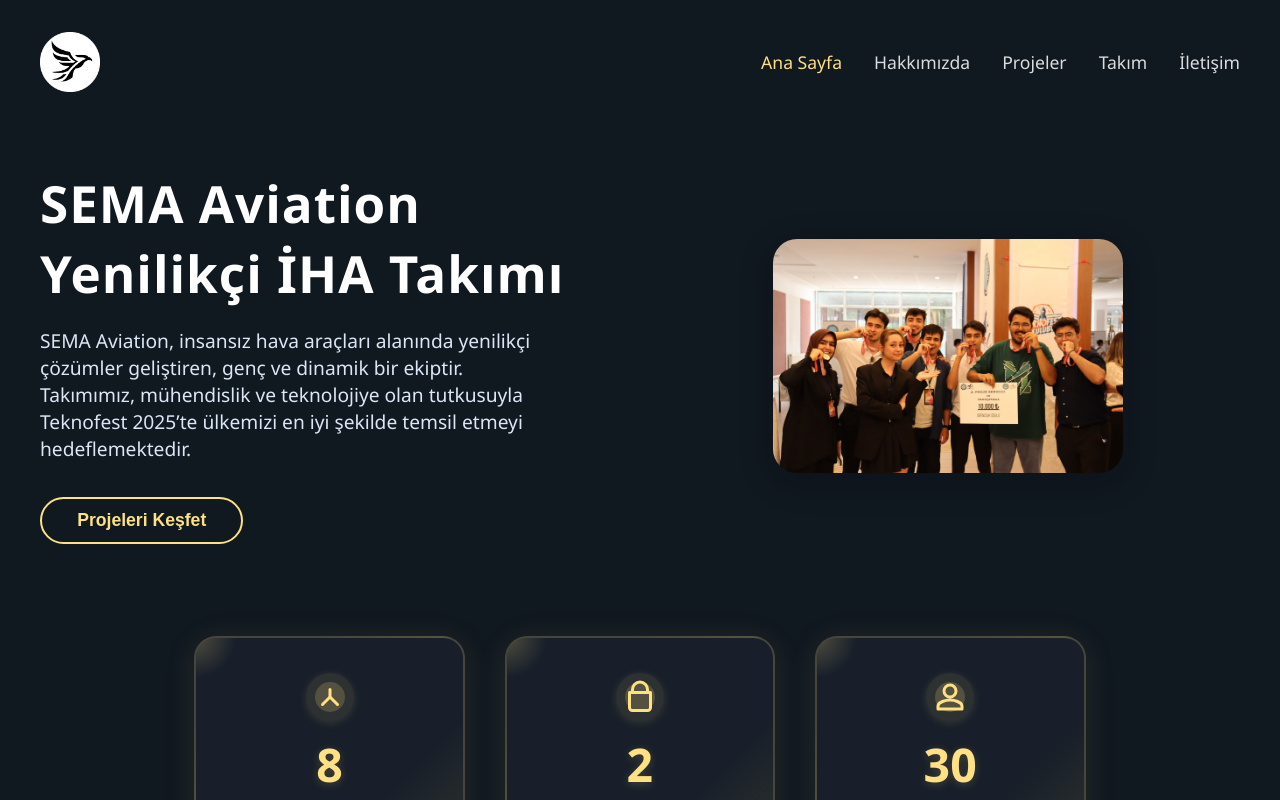
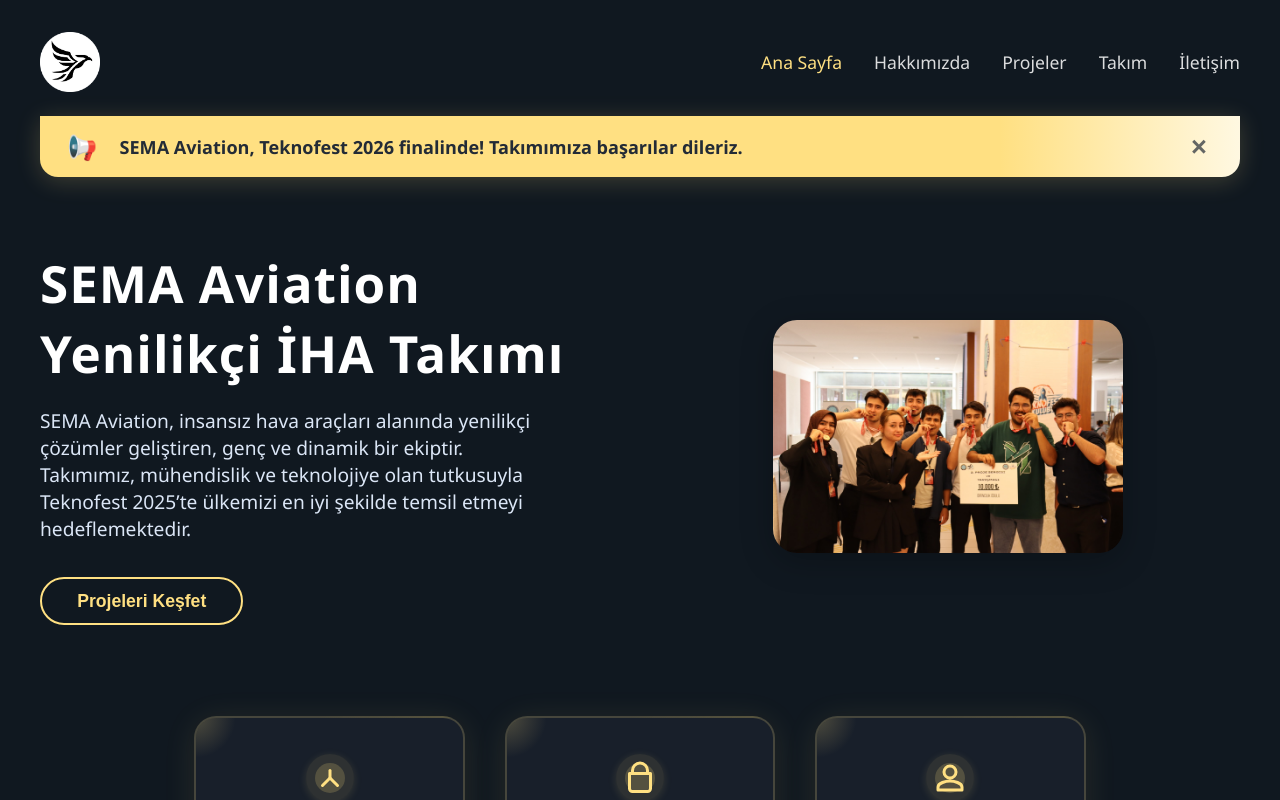
Before and after one commit to dmrfrkn/SEMA_AVIATION_WEBSITE, an Angular app in the folder SEMA_Front/: page / in a window 1280 px wide. Shown: the top 800 px of the page. Built offline with nearby package versions, Linux system fonts and the light colour scheme.

Commit message:
Announcement and BAnner added

```diff
--- a/SEMA_Front/src/app/app.html
+++ b/SEMA_Front/src/app/app.html
@@ -11,6 +11,14 @@
       <a href="#contact">İletişim</a>
     </nav>
   </header>
+
+  <!-- Duyuru/Banner Alanı Başlangıç -->
+  <div *ngIf="showBanner" class="announcement-banner">
+    <span class="banner-icon">📢</span>
+    <span class="banner-text">SEMA Aviation, Teknofest 2026 finalinde! Takımımıza başarılar dileriz.</span>
+    <button class="banner-close" (click)="showBanner = false" aria-label="Kapat">&times;</button>
+  </div>
+  <!-- Duyuru/Banner Alanı Bitiş -->
   <section class="hero">
     <div class="hero-text">
       <div class="hero-title">SEMA Aviation<br />Yenilikçi İHA Takımı</div>
--- a/SEMA_Front/src/app/app.scss
+++ b/SEMA_Front/src/app/app.scss
@@ -1,3 +1,56 @@
+// Duyuru/Banner modern görünüm
+.announcement-banner {
+  display: flex;
+  align-items: center;
+  justify-content: center;
+  gap: 1.1rem;
+  background: linear-gradient(90deg, #ffe082 80%, #fff8e1 100%);
+  color: #232b36;
+  font-size: 1.13rem;
+  font-weight: 600;
+  padding: 0.85rem 1.7rem;
+  border-radius: 0 0 18px 18px;
+  box-shadow: 0 4px 24px 0 #ffe08233;
+  margin-bottom: 1.2rem;
+  position: relative;
+  animation: fadeInDown 0.5s cubic-bezier(0.4,0,0.2,1);
+}
+.banner-icon {
+  font-size: 1.5rem;
+  margin-right: 0.3rem;
+}
+.banner-text {
+  flex: 1;
+}
+.banner-close {
+  background: none;
+  border: none;
+  color: #232b36;
+  font-size: 1.7rem;
+  font-weight: bold;
+  cursor: pointer;
+  margin-left: 1.2rem;
+  transition: color 0.18s;
+  opacity: 0.7;
+}
+.banner-close:hover {
+  color: #b71c1c;
+  opacity: 1;
+}
+@media (max-width: 700px) {
+  .announcement-banner {
+    font-size: 0.98rem;
+    padding: 0.7rem 0.5rem;
+    border-radius: 0 0 10px 10px;
+  }
+  .banner-icon {
+    font-size: 1.1rem;
+  }
+  .banner-close {
+    font-size: 1.2rem;
+    margin-left: 0.5rem;
+  }
+}
 // Animasyonlu Sayaçlar modern görünüm
 
 .counter-section {
--- a/SEMA_Front/src/app/app.ts
+++ b/SEMA_Front/src/app/app.ts
@@ -9,6 +9,7 @@
   styleUrl: './app.scss'
 })
 export class App implements OnInit {
+  showBanner = true;
   counters = [
     { label: 'Tamamlanan Proje', value: 8, animatedValue: 8 },
     { label: 'Kazanılan Ödül', value: 2, animatedValue: 2 },
```
